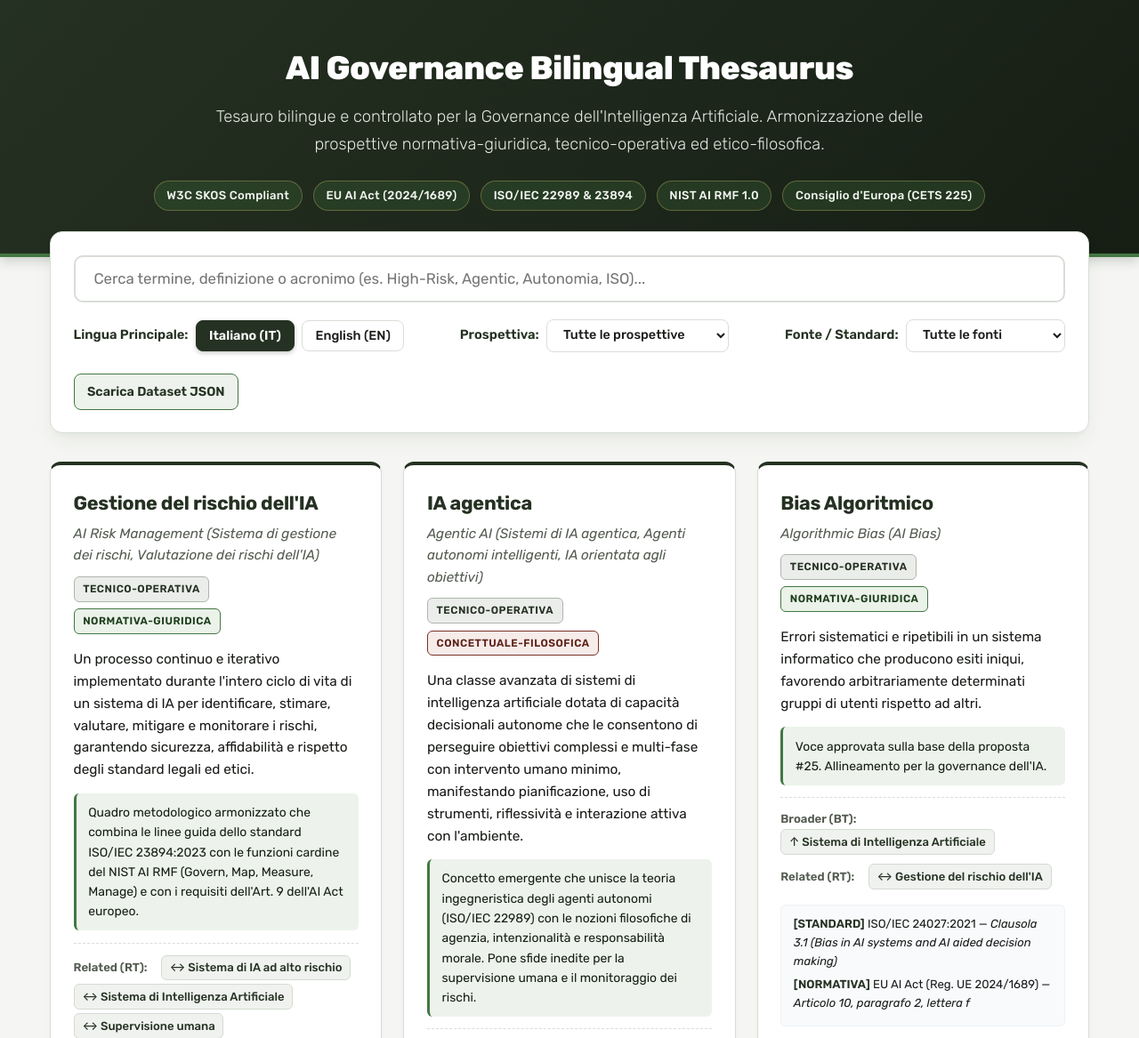
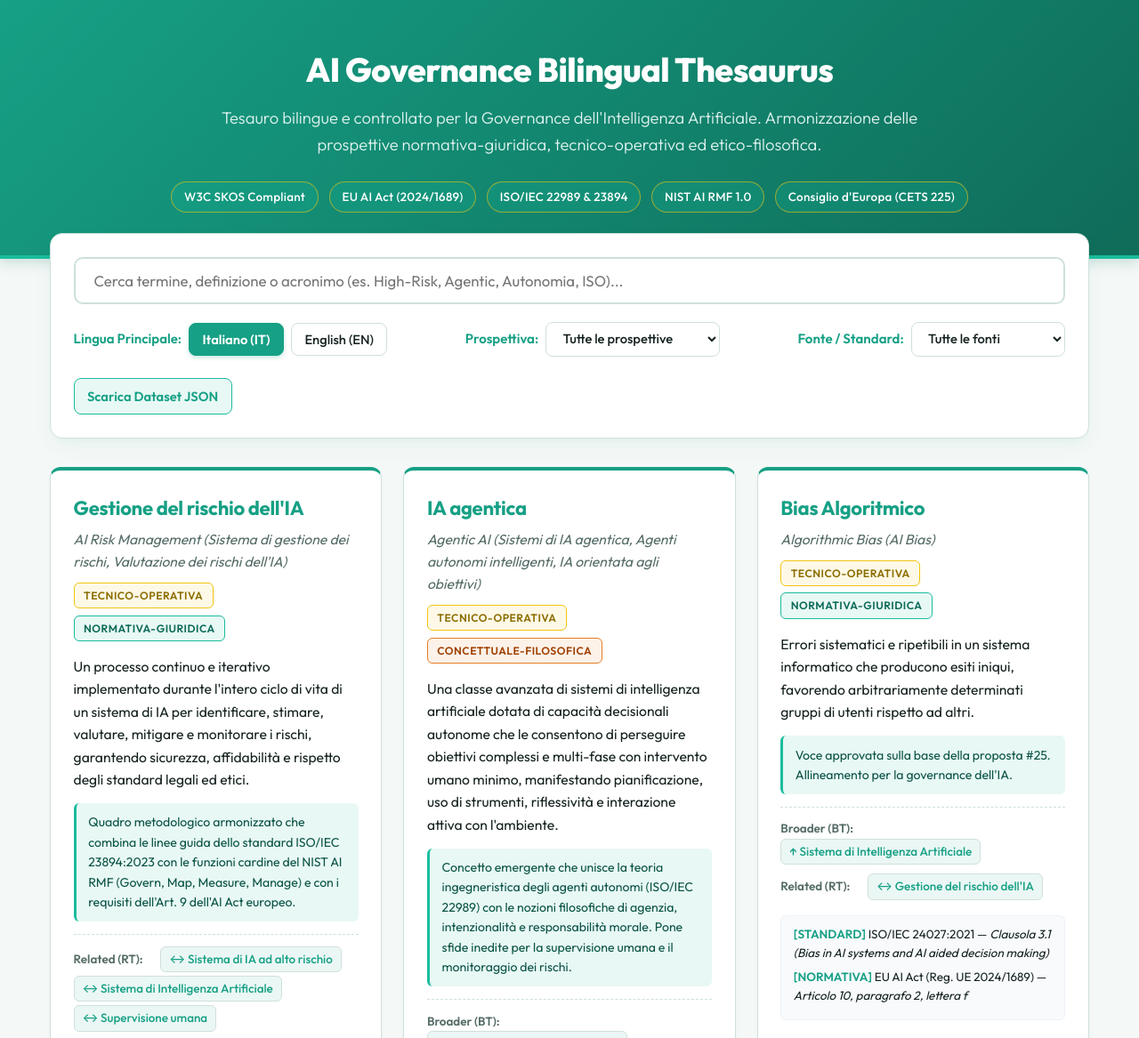
Before and after one commit to G0ldenPin/editoria, a plain HTML site: page web_mockup/index.html in a window 1280 px wide. Shown: the top 1167 px of the page at 89% size. Drawn offline with Linux system fonts and the light colour scheme.

Commit message:
style(portal): implement pure Outfit typography with vibrant Flat UI palette

```diff
--- a/web_mockup/index.html
+++ b/web_mockup/index.html
@@ -4,35 +4,39 @@
     <meta charset="UTF-8">
     <meta name="viewport" content="width=device-width, initial-scale=1.0">
     <title>Tesauro sulla Governance dell'Intelligenza Artificiale | AI Governance Thesaurus</title>
-    <!-- Google Fonts: Rubik con pesi multipli (300, 400, 500, 600, 700, 800) -->
+    <!-- Google Fonts: Outfit con pesi multipli (300, 400, 500, 600, 700, 800) -->
     <link rel="preconnect" href="https://fonts.googleapis.com">
     <link rel="preconnect" href="https://fonts.gstatic.com" crossorigin>
-    <link href="https://fonts.googleapis.com/css2?family=Rubik:ital,wght@0,300..800;1,300..800&display=swap" rel="stylesheet">
+    <link href="https://fonts.googleapis.com/css2?family=Outfit:wght@300;400;500;600;700;800&display=swap" rel="stylesheet">
     <style>
         :root {
-            /* Palette Richiesta:
-               - Protagonisti Verdi: #253122 (Verde bosco profondo) & #437742 (Verde foglia vibrante)
-               - Accenti: #793327 (Rosso mattone / terracotta rustico) & #a6a159 (Oliva dorato caldo)
+            /* Palette Richiesta (Flat UI creativa):
+               - Protagonisti Turchesi: #16A085 (Teal profondo) & #1ABC9C (Turchese brillante)
+               - Accenti caldi: #F1C40F (Giallo solare), #E67E22 (Arancione caldo), #E74C3C (Rosso corallo)
                - Bianco e nero non puri per il massimo comfort visivo */
-            --c-primary: #253122;        /* Protagonista 1: Verde scuro bosco profondo */
-            --c-primary-dark: #161e14;   /* Verde notte profondo per footer e contrasti */
-            --c-secondary: #437742;      /* Protagonista 2: Verde foglia vibrante */
-            --c-secondary-light: #edf3ec;/* Tinta chiarissima salvia/foglia per sfondi/evidenziazioni */
-            --c-secondary-glow: rgba(67, 119, 66, 0.35);
-            --c-accent-red: #793327;     /* Accento 1: Rosso mattone / terracotta (CTA/azioni chiave) */
-            --c-accent-olive: #a6a159;   /* Accento 2: Oliva dorato caldo (dettagli/bordi decorativi) */
+            --c-primary: #16A085;        /* Protagonista 1: Teal scuro / Green Sea */
+            --c-primary-dark: #0f6c59;   /* Teal notte per sfumature e contrasti */
+            --c-footer-bg: #0d2320;      /* Sfondo scuro per il footer */
+            --c-secondary: #1ABC9C;      /* Protagonista 2: Turchese brillante e luce */
+            --c-secondary-light: #e8f8f5;/* Tinta chiarissima di turchese per sfondi/evidenziazioni */
+            --c-secondary-glow: rgba(26, 188, 156, 0.35);
+
+            /* Accenti caldi */
+            --c-yellow: #F1C40F;         /* Giallo solare / oro (dettagli, bordi badge header, top footer) */
+            --c-orange: #E67E22;         /* Arancio caldo (prospettiva concettuale-filosofica) */
+            --c-red: #E74C3C;            /* Rosso corallo vivo (pulsanti azione "Proponi modifica", link hover) */
 
             /* Bianco e Nero non puri */
-            --c-bg: #f5f6f3;             /* Sfondo pagina: bianco caldo naturale */
-            --c-card-bg: #ffffff;        /* Sfondo tessere: bianco ottico pulito */
-            --c-text: #181b17;           /* Testo principale: nero carbone boschivo profondo */
-            --c-text-muted: #535b50;     /* Testo secondario: ardesia vegetale medio */
-            --c-border: #d8ded6;         /* Bordo tenue */
-            --c-border-light: #ecf0ea;
+            --c-bg: #f4f8f7;             /* Sfondo pagina: bianco fresco e pulito */
+            --c-card-bg: #ffffff;        /* Sfondo tessere: bianco ottico */
+            --c-text: #152220;           /* Testo principale: nero carbone con riflesso teal */
+            --c-text-muted: #556c67;     /* Testo secondario: ardesia-teal medio */
+            --c-border: #cfe0dc;         /* Bordo tenue */
+            --c-border-light: #e6f2ef;
         }
         * { box-sizing: border-box; margin: 0; padding: 0; }
         body {
-            font-family: 'Rubik', -apple-system, BlinkMacSystemFont, "Segoe UI", Roboto, sans-serif;
+            font-family: 'Outfit', -apple-system, BlinkMacSystemFont, "Segoe UI", Roboto, sans-serif;
             font-weight: 400;
             background-color: var(--c-bg);
             color: var(--c-text);
@@ -44,17 +48,17 @@
             color: #ffffff;
             padding: 3rem 1.5rem;
             text-align: center;
-            box-shadow: 0 4px 12px rgba(22, 30, 20, 0.2);
+            box-shadow: 0 4px 14px rgba(15, 108, 89, 0.2);
         }
         header h1 {
-            font-size: 2.3rem;
+            font-size: 2.35rem;
             margin-bottom: 0.6rem;
             font-weight: 800;
             letter-spacing: -0.5px;
         }
         header p {
             font-size: 1.15rem;
-            color: #e4eae2;
+            color: #e2f4f1;
             font-weight: 300;
             max-width: 820px;
             margin: 0 auto 1.6rem;
@@ -67,13 +71,13 @@
             flex-wrap: wrap;
         }
         .badge {
-            background: rgba(67, 119, 66, 0.25);
-            border: 1px solid rgba(166, 161, 89, 0.45);
-            color: #f3f6f2;
+            background: rgba(26, 188, 156, 0.22);
+            border: 1px solid rgba(241, 196, 15, 0.6);
+            color: #ffffff;
             font-weight: 500;
             padding: 0.35rem 0.85rem;
             border-radius: 9999px;
-            font-size: 0.82rem;
+            font-size: 0.84rem;
             letter-spacing: 0.3px;
         }
 
@@ -86,7 +90,7 @@
             background: var(--c-card-bg);
             border-radius: 14px;
             padding: 1.6rem;
-            box-shadow: 0 10px 25px -5px rgba(37, 49, 34, 0.08), 0 4px 6px -2px rgba(37, 49, 34, 0.03);
+            box-shadow: 0 10px 25px -5px rgba(22, 160, 133, 0.08), 0 4px 6px -2px rgba(22, 160, 133, 0.03);
             border: 1px solid var(--c-border);
             margin-bottom: 2rem;
             display: flex;
@@ -96,7 +100,7 @@
         .search-bar {
             width: 100%;
             padding: 0.9rem 1.3rem;
-            font-family: 'Rubik', sans-serif;
+            font-family: 'Outfit', sans-serif;
             font-size: 1.05rem;
             font-weight: 400;
             color: var(--c-text);
@@ -122,21 +126,21 @@
             display: flex;
             align-items: center;
             gap: 0.5rem;
-            font-size: 0.92rem;
+            font-size: 0.94rem;
         }
         .filter-group label {
             font-weight: 600;
             color: var(--c-primary);
         }
         select, .btn-toggle {
-            font-family: 'Rubik', sans-serif;
+            font-family: 'Outfit', sans-serif;
             font-weight: 500;
             padding: 0.5rem 0.9rem;
             border-radius: 8px;
             border: 1px solid var(--c-border);
             background: #ffffff;
             color: var(--c-text);
-            font-size: 0.9rem;
+            font-size: 0.92rem;
             cursor: pointer;
             transition: all 0.2s;
         }
@@ -153,7 +157,7 @@
             color: #ffffff;
             border-color: var(--c-primary);
             font-weight: 600;
-            box-shadow: 0 2px 5px rgba(37, 49, 34, 0.25);
+            box-shadow: 0 2px 5px rgba(22, 160, 133, 0.25);
         }
         .btn-download {
             background: var(--c-secondary-light);
@@ -178,7 +182,7 @@
             border: 1px solid var(--c-border);
             border-top: 4px solid var(--c-primary);
             padding: 1.6rem;
-            box-shadow: 0 4px 6px -1px rgba(37, 49, 34, 0.05);
+            box-shadow: 0 4px 6px -1px rgba(22, 160, 133, 0.05);
             display: flex;
             flex-direction: column;
             justify-content: space-between;
@@ -186,19 +190,19 @@
         }
         .concept-card:hover {
             transform: translateY(-4px);
-            box-shadow: 0 12px 24px -4px rgba(37, 49, 34, 0.14);
+            box-shadow: 0 12px 24px -4px rgba(22, 160, 133, 0.16);
             border-top-color: var(--c-secondary);
         }
         .card-header { margin-bottom: 1rem; }
         .card-title {
-            font-size: 1.35rem;
+            font-size: 1.38rem;
             color: var(--c-primary);
             margin-bottom: 0.25rem;
             font-weight: 700;
             letter-spacing: -0.3px;
         }
         .card-subtitle {
-            font-size: 0.96rem;
+            font-size: 0.98rem;
             color: var(--c-text-muted);
             font-style: italic;
             font-weight: 400;
@@ -210,50 +214,50 @@
             flex-wrap: wrap;
         }
         .tag {
-            font-size: 0.74rem;
+            font-size: 0.76rem;
             text-transform: uppercase;
             letter-spacing: 0.5px;
             font-weight: 600;
-            padding: 0.25rem 0.6rem;
+            padding: 0.25rem 0.65rem;
             border-radius: 6px;
         }
         .tag-normativa-giuridica {
-            background: #eaf2e9;
-            color: #1d3d1b;
+            background: #e8f8f5;
+            color: #0e6b59;
             border: 1px solid var(--c-secondary);
         }
         .tag-tecnico-operativa {
-            background: #ebedeb;
-            color: var(--c-primary);
-            border: 1px solid #aeb6ac;
+            background: #fef9e7;
+            color: #8c6e00;
+            border: 1px solid var(--c-yellow);
         }
         .tag-concettuale-filosofica {
-            background: #f6ecea;
-            color: #5e2218;
-            border: 1px solid var(--c-accent-red);
+            background: #fdf2e9;
+            color: #a04000;
+            border: 1px solid var(--c-orange);
         }
 
         .card-body { margin-bottom: 1.2rem; }
         .def-text {
-            font-size: 0.96rem;
+            font-size: 0.98rem;
             font-weight: 400;
             margin-bottom: 0.85rem;
             line-height: 1.62;
             color: var(--c-text);
         }
         .scope-note {
-            font-size: 0.87rem;
+            font-size: 0.88rem;
             font-weight: 400;
             background: var(--c-secondary-light);
             padding: 0.65rem 0.85rem;
             border-radius: 6px;
             border-left: 3px solid var(--c-secondary);
             margin-bottom: 0.85rem;
-            color: var(--c-primary-dark);
+            color: #0b5345;
         }
 
         .relations-section {
-            font-size: 0.85rem;
+            font-size: 0.86rem;
             border-top: 1px dashed var(--c-border);
             padding-top: 0.8rem;
             margin-top: 0.8rem;
@@ -264,11 +268,11 @@
             color: var(--c-text-muted);
             display: inline-block;
             width: 95px;
-            font-size: 0.82rem;
+            font-size: 0.84rem;
         }
         .rel-badge {
             display: inline-block;
-            background: #eff2ee;
+            background: #ebf7f5;
             padding: 0.18rem 0.55rem;
             border-radius: 6px;
             margin-right: 0.35rem;
@@ -276,9 +280,9 @@
             cursor: pointer;
             color: var(--c-primary);
             font-weight: 500;
-            font-size: 0.82rem;
+            font-size: 0.84rem;
             text-decoration: none;
-            border: 1px solid #d4dbd2;
+            border: 1px solid var(--c-border);
             transition: all 0.15s;
         }
         .rel-badge:hover {
@@ -288,7 +292,7 @@
         }
 
         .sources-section {
-            font-size: 0.82rem;
+            font-size: 0.84rem;
             background: #f8fafc;
             border: 1px solid #eef2f6;
             padding: 0.65rem 0.85rem;
@@ -309,7 +313,7 @@
             font-weight: 500;
         }
         .source-entry a:hover {
-            color: var(--c-accent-red);
+            color: var(--c-red);
             text-decoration: underline;
         }
 
@@ -319,7 +323,7 @@
             display: flex;
             justify-content: space-between;
             align-items: center;
-            font-size: 0.8rem;
+            font-size: 0.82rem;
             color: var(--c-text-muted);
             font-weight: 500;
         }
@@ -328,29 +332,29 @@
             align-items: center;
             gap: 0.35rem;
             background: #ffffff;
-            color: var(--c-accent-red);
-            border: 1px solid var(--c-accent-red);
+            color: var(--c-red);
+            border: 1px solid var(--c-red);
             padding: 0.35rem 0.75rem;
             border-radius: 6px;
             text-decoration: none;
             font-weight: 600;
-            font-size: 0.82rem;
+            font-size: 0.84rem;
             transition: all 0.2s;
         }
         .btn-feedback:hover {
-            background: var(--c-accent-red);
+            background: var(--c-red);
             color: #ffffff;
-            box-shadow: 0 2px 6px rgba(121, 51, 39, 0.35);
+            box-shadow: 0 2px 6px rgba(231, 76, 60, 0.35);
         }
 
         footer {
             text-align: center;
             padding: 2.8rem 1.5rem;
-            background: var(--c-primary-dark);
-            color: #cbd3ca;
-            font-size: 0.92rem;
+            background: var(--c-footer-bg);
+            color: #b7cecb;
+            font-size: 0.94rem;
             margin-top: 4rem;
-            border-top: 4px solid var(--c-accent-olive);
+            border-top: 4px solid var(--c-yellow);
         }
         footer p {
             margin-bottom: 0.4rem;
@@ -360,13 +364,13 @@
             font-weight: 600;
         }
         footer a {
-            color: var(--c-accent-olive);
+            color: var(--c-secondary);
             text-decoration: none;
             font-weight: 500;
             transition: color 0.15s;
         }
         footer a:hover {
-            color: #ffffff;
+            color: var(--c-yellow);
             text-decoration: underline;
         }
     </style>
```
Also changed, not shown: dist/index.html (+72 -68 lines), 1 other file.
